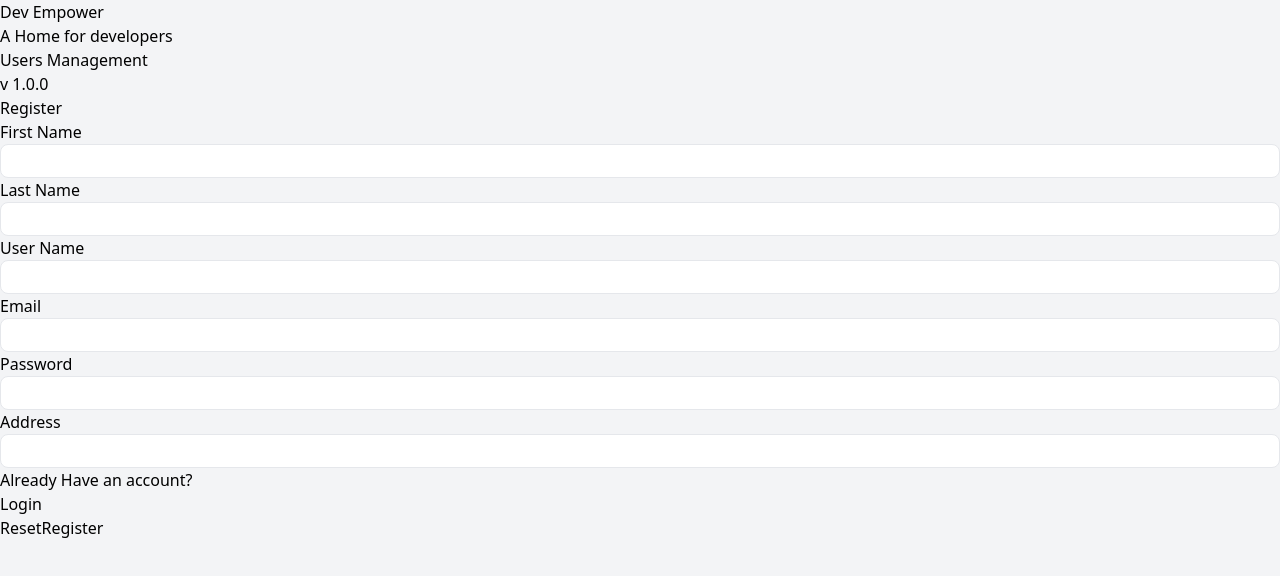
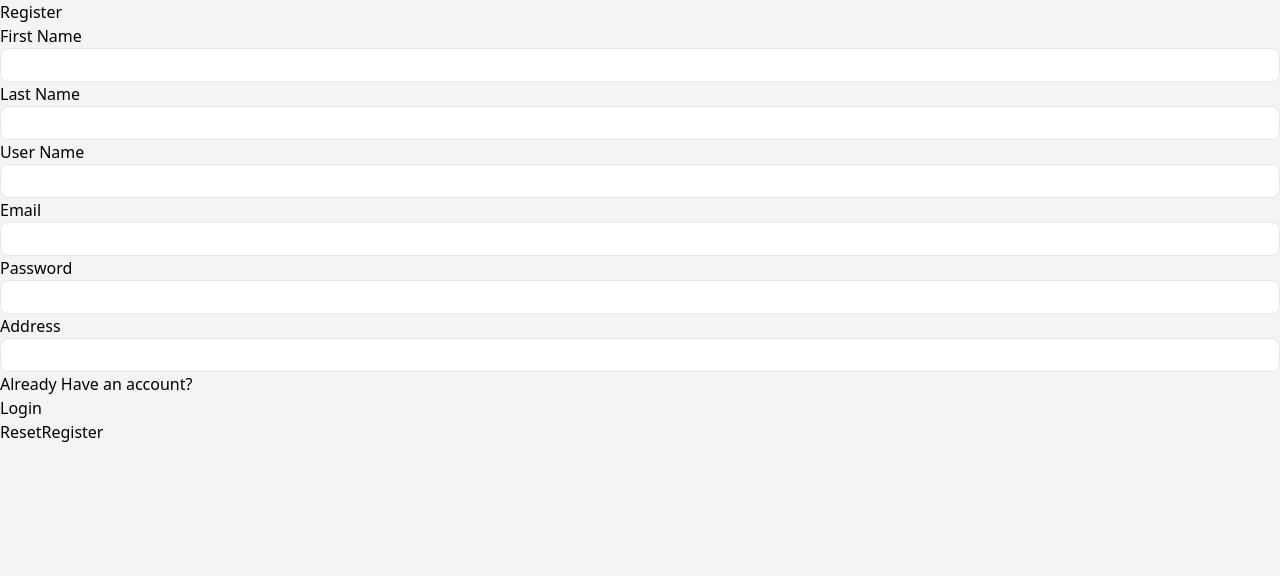
Before and after one commit to chinthaka20010226/FrontEnd_JWTAuthenticationRoleBasedAuthorization_React_Js-vite-_Tailwind_CSS_, a React (Vite) app: page /register in a window 1280 px wide. Shown: the top 576 px of the page. Built offline with nearby package versions, Linux system fonts and the light colour scheme.

Commit message:
edit for something

```diff
--- a/src/components/layout/Header.jsx
+++ b/src/components/layout/Header.jsx
@@ -5,7 +5,8 @@ import { FiLock, FiUnlock } from 'react-icons/fi';
 import { useNavigate } from 'react-router-dom';
 import { PATH_DASHBOARD_ADMIN, PATH_DASHBOARD_USER, PATH_PUBLIC } from '../../routes/paths';
 import { useEffect, useState } from 'react';
-
+import { RiAdminFill } from "react-icons/ri";
+import { FaUser } from "react-icons/fa6";
 
 const Header = () => {
     const { isAuthenticated, isAuthLoading, user, logout } = useAuth();
@@ -115,7 +116,7 @@ const Header = () => {
                                 id='switch-mode'
                                 className={`cursor-pointer m-0 h-9 w-9 flex items-center justify-center relative rounded-full transition duration-500 transform bg-violet-500
                                 ${mode == 'user' ? '-translate-x-2' : 'translate-x-full'} p-1 text-white`}>
-                                {mode == 'user' ? 'U' : 'A'}</div>
+                                {mode == 'user' ? <FaUser /> : <RiAdminFill />}</div>
                         </button>
                     )
                 }
--- a/src/pages/public/LoginPage.jsx
+++ b/src/pages/public/LoginPage.jsx
@@ -58,10 +58,10 @@ const LoginPage = () => {
             {/* <div>Left</div> */}
             <div className='max-sm:hidden flex-1 min-h-[600px] h-4/5 bg-gradient-to-tr from-[#DAC6FB] to-[#AAC1F6] flex flex-col justify-center items-center rounded-l-2xl'>
                 <div className='h-3/5 p-6 rounded-2xl flex flex-col gap-8 justify-center items-start bg-white bg-opacity-20 border border-[#ffffff55] relative'>
-                    <h1 className='text-6xl font-bold text-[#754eb4]'>Dev Empower</h1>
-                    <h1 className='text-3xl font-bold text-[#754eb490]'>A Home for developers</h1>
-                    <h4 className='text-3xl font-semibold text-white'>Users Management</h4>
-                    <h4 className='text-2xl font-semibold text-white'>v 1.0.0</h4>
+                    {/* <h1 className='text-6xl font-bold text-[#754eb4]'>Dev Empower</h1> */}
+                    {/* <h1 className='text-3xl font-bold text-[#754eb490]'>A Home for developers</h1> */}
+                    {/* <h4 className='text-3xl font-semibold text-white'>Users Management</h4> */}
+                    {/* <h4 className='text-2xl font-semibold text-white'>v 1.0.0</h4> */}
                     <div className='absolute -top-20 right-20 w-48 h-48 bg-gradient-to-br from-[#ef32d9] to-[#89fffd] rounded-full blur-3xl'></div>
                     <div className='absolute -bottom-20 right-20 w-32 h-32 bg-gradient-to-br from-[#cc2b5e] to-[#753a88] rounded-full blur-3xl'></div>
                 </div>
--- a/src/pages/public/RegisterPage.jsx
+++ b/src/pages/public/RegisterPage.jsx
@@ -70,10 +70,10 @@ const RegisterPage = () => {
             {/* <div>Left</div> */}
             <div className='max-sm:hidden flex-1 min-h-[600px] h-4/5 bg-gradient-to-tr from-[#DAC6FB] to-[#AAC1F6] flex flex-col justify-center items-center rounded-l-2xl'>
                 <div className='h-3/5 p-6 rounded-2xl flex flex-col gap-8 justify-center items-start bg-white bg-opacity-20 border border-[#ffffff55] relative'>
-                    <h1 className='text-6xl font-bold text-[#754eb4]'>Dev Empower</h1>
-                    <h1 className='text-3xl font-bold text-[#754eb490]'>A Home for developers</h1>
-                    <h4 className='text-3xl font-semibold text-white'>Users Management</h4>
-                    <h4 className='text-2xl font-semibold text-white'>v 1.0.0</h4>
+                    {/* <h1 className='text-6xl font-bold text-[#754eb4]'>Dev Empower</h1> */}
+                    {/* <h1 className='text-3xl font-bold text-[#754eb490]'>A Home for developers</h1> */}
+                    {/* <h4 className='text-3xl font-semibold text-white'>Users Management</h4> */}
+                    {/* <h4 className='text-2xl font-semibold text-white'>v 1.0.0</h4> */}
                     <div className='absolute -top-20 right-20 w-48 h-48 bg-gradient-to-br from-[#ef32d9] to-[#89fffd] rounded-full blur-3xl'></div>
                     <div className='absolute -bottom-20 right-20 w-32 h-32 bg-gradient-to-br from-[#cc2b5e] to-[#753a88] rounded-full blur-3xl'></div>
                 </div>
```
